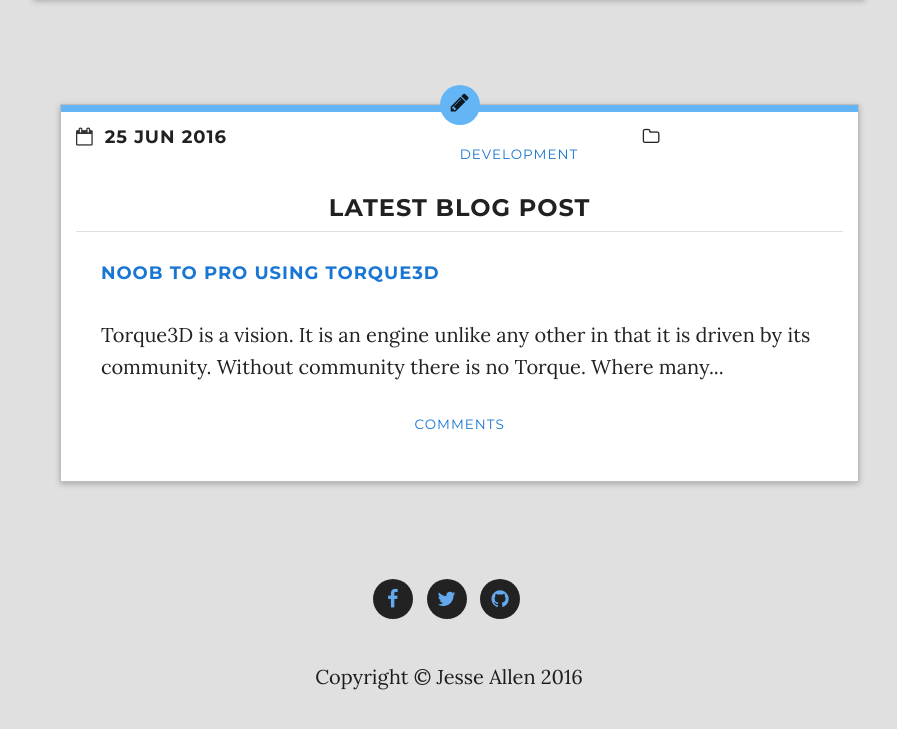
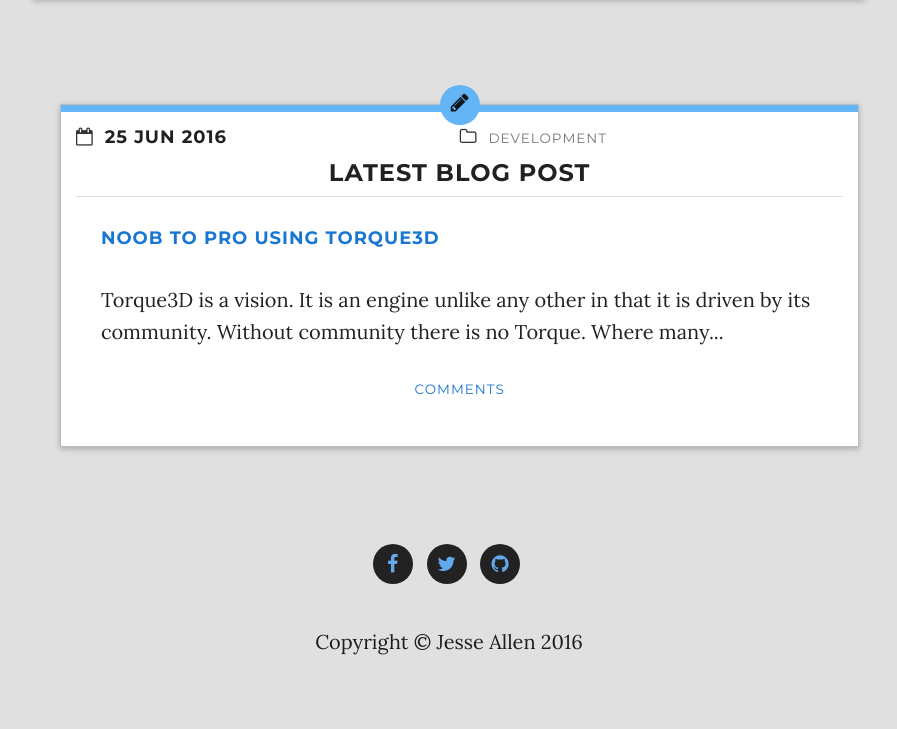
Before and after one commit to WilloWispGames/WilloWispGames.github.io, a Jekyll site: the page built from index.html, in a window 1280 px wide and 1249 px high. Shown: the part 506-1235 px from the top of the window, without its empty margins (191-1088 px from the left). Built offline with Jekyll 4.4.1, drawn with Linux system fonts in a browser that asks for light colours; nearby versions of some CDN libraries; comment, search, counter and statistics services are not loaded.

Commit message:
Update homePanes.html

```diff
--- a/_includes/homePanes.html
+++ b/_includes/homePanes.html
@@ -28,9 +28,9 @@
 						{{ post.date | date_to_string }}
 					</strong>
 				</h4>
-				<h4 class="category"><i class="fa fa-folder-o"></i>
+				<h4 class="cat"><i class="fa fa-folder-o"></i>
 					<small>
-    					<a class="cat" href="{{site.baseurl}}/categories/{{ post.category | downcase }}.html">
+    					<a class="category" href="{{site.baseurl}}/categories/{{ post.category | downcase }}.html">
     					{{ post.category }}
     					</a>
   					</small>
```
